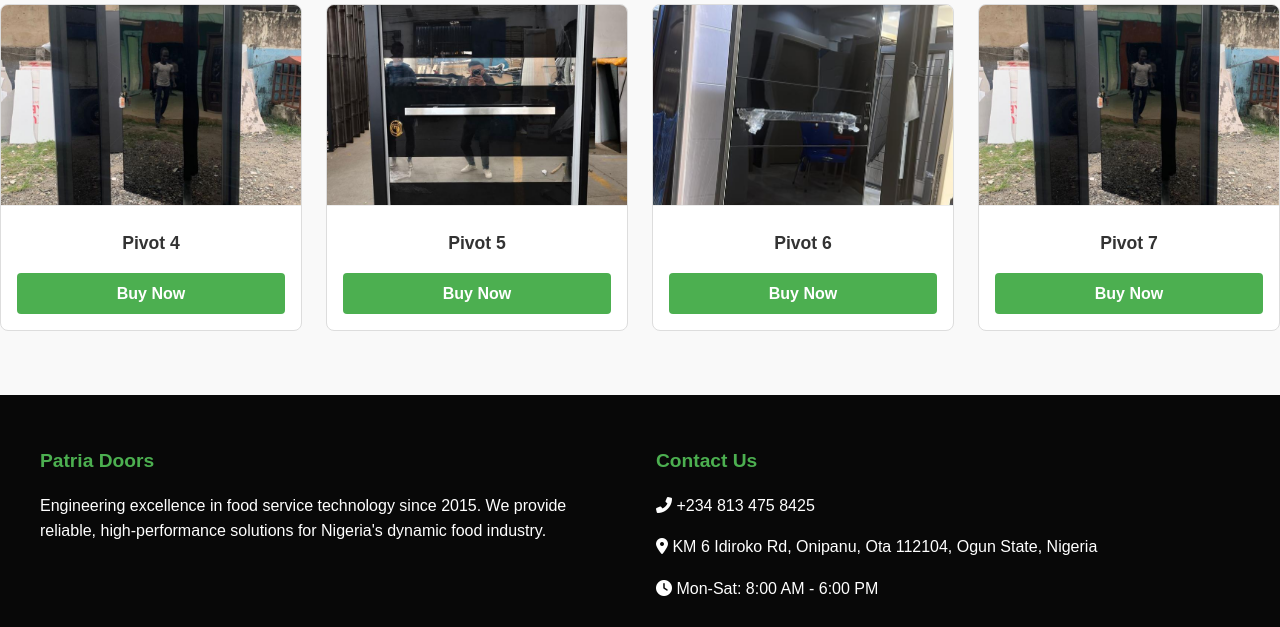
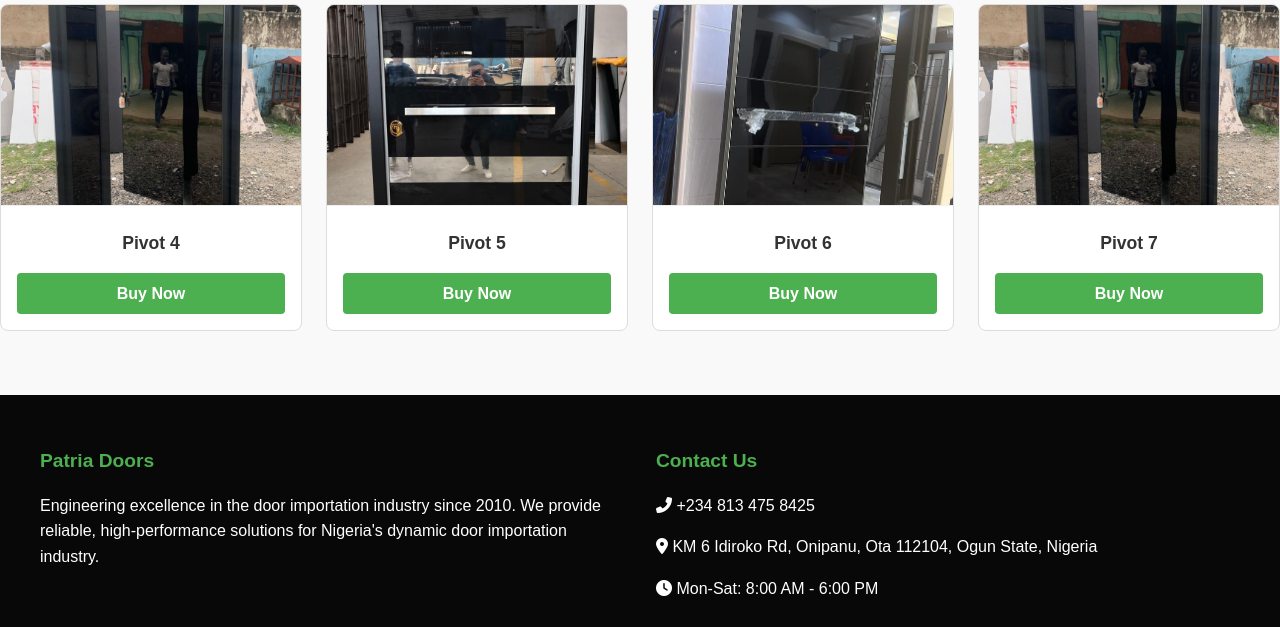
Before and after one commit to patriadoors/com, a plain HTML site: page bakery.html in a window 1280 px wide. Shown: the part 625-1252 px from the top of the page. Drawn offline with Linux system fonts and the light colour scheme.

Commit message:
Update bakery.html

```diff
--- a/bakery.html
+++ b/bakery.html
@@ -122,7 +122,7 @@
             <div class="footer-content">
                 <div class="footer-section">
                     <h3>Patria Doors</h3>
-                    <p>Engineering excellence in food service technology since 2015. We provide reliable, high-performance solutions for Nigeria's dynamic food industry.</p>
+                    <p>Engineering excellence in the door importation industry since 2010. We provide reliable, high-performance solutions for Nigeria's dynamic door importation industry.</p>
 
                 </div>
 
```
